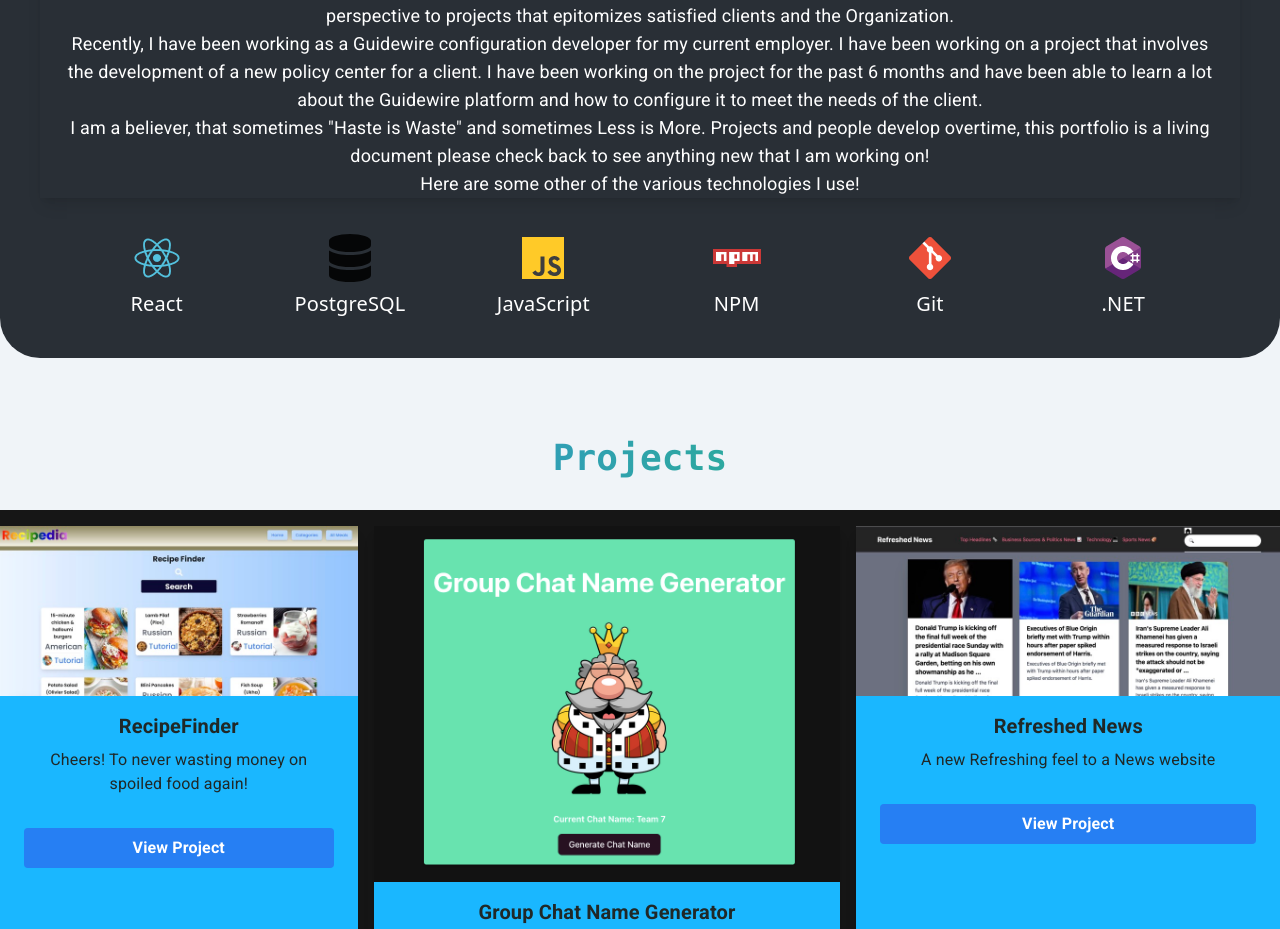
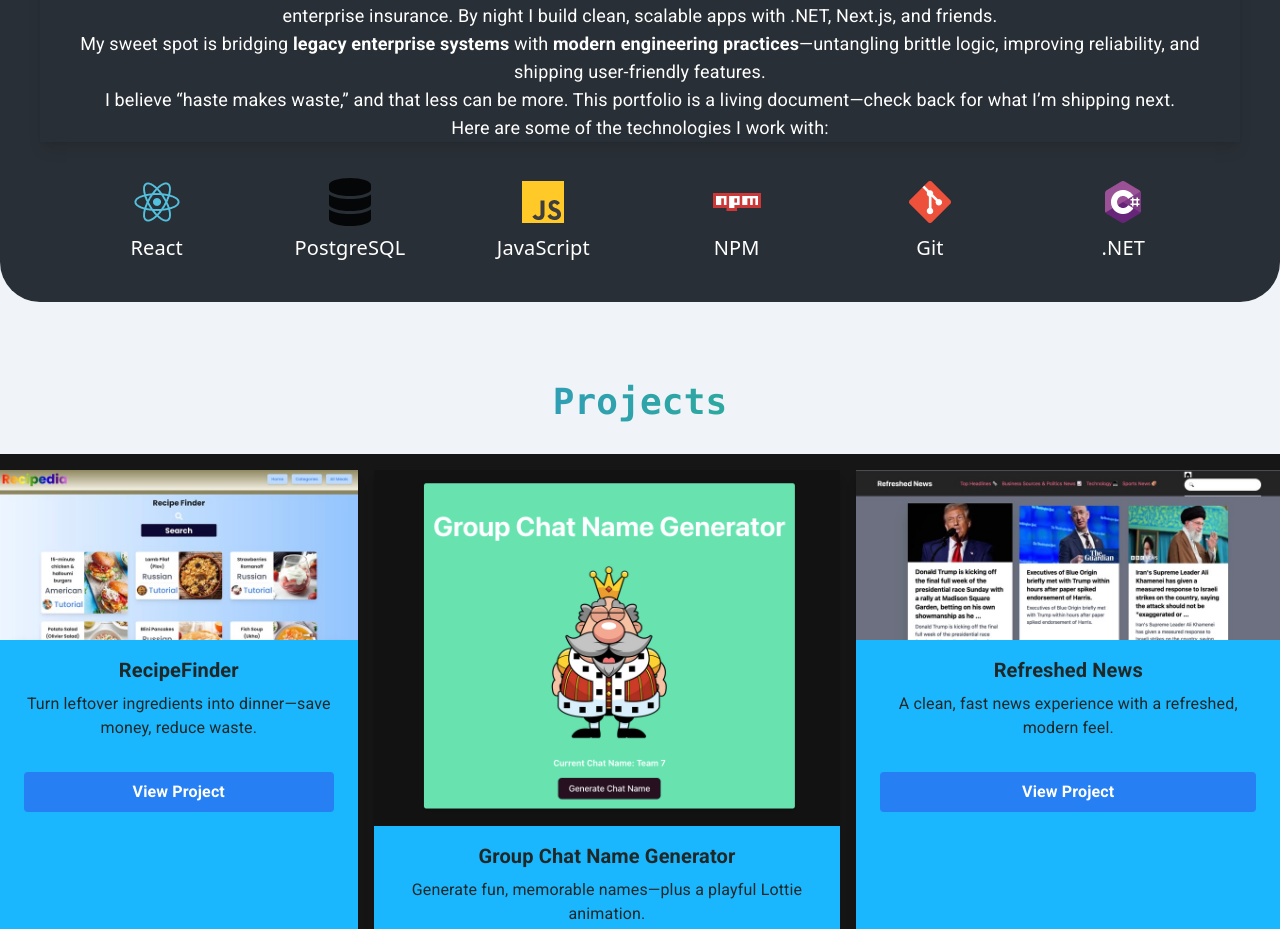
Before and after one commit to ECdub27/portfolio-site, a React (Vite) app: page / in a window 1280 px wide. Shown: the part 1563-2492 px from the top of the page. Built offline with nearby package versions, Linux system fonts and the light colour scheme.

Commit message:
Revise personal and project descriptions in Home.tsx
Updated personal description and project descriptions for clarity and engagement.

```diff
--- a/src/components/Home.tsx
+++ b/src/components/Home.tsx
@@ -32,7 +32,7 @@ const Home = () => (
           Elijah-Christian
         </div>
         <div className="text-white text-xl md:text-3xl lg:text-5xl font-normal font-['League Spartan']">
-          A Passionate Software Developer
+          Full-Stack Developer — enterprise roots, modern web focus
         </div>
       </div>
       <div className="order-1 md:order-2 mt-8 md:mt-0 lg:ml-16">
@@ -54,23 +54,26 @@ const Home = () => (
         {/* add like styled spans of name in a cool way */}
         <div className="flex-col mt-2 font-league-spartan text-xl text-white text-pretty leading-7 px-5 border-[#E0607E] shadow-lg h-auto ">
           <p className=" hover:focus text-lg ">
-            I am a Full-Stack Developer, from NY! I am just a tech geek, who has
-            some experience in the field of web development. I bring a
-            refreshing perspective to projects that epitomizes satisfied clients
-            and the Organization.
-            <br /> Recently, I have been working as a Guidewire configuration developer for my current employer. I have been working on a project that involves the development of a new policy center for a client. I have been working on the project for the past 6 months and have been able to learn a lot about the Guidewire platform and how to configure it to meet the needs of the client.
-            <br />I am a believer, that sometimes "Haste is Waste" and sometimes
-            Less is More. Projects and people develop overtime, this portfolio
-            is a living document please check back to see anything new that I am
-            working on!
+            I’m Elijah-Christian Wiegand, a Full-Stack Developer from New York.
+            By day I configure and extend Guidewire for complex policy workflows
+            in enterprise insurance. By night I build clean, scalable apps with
+            .NET, Next.js, and friends.
+            <br />
+            My sweet spot is bridging <strong>legacy enterprise systems</strong>{" "}
+            with <strong>modern engineering practices</strong>—untangling brittle
+            logic, improving reliability, and shipping user-friendly features.
+            <br />
+            I believe “haste makes waste,” and that less can be more. This
+            portfolio is a living document—check back for what I’m shipping next.
           </p>
           <p className=" hover:focus text-lg">
-            Here are some other of the various technologies I use!
+            Here are some of the technologies I work with:
           </p>
         </div>
         <Technologies />
       </div>
     </MainSection>
+
     <MainSection title="Projects" altBackground={true}>
       <div
         id="project-section"
@@ -78,25 +81,24 @@ const Home = () => (
       >
         <ProjectCard
           title="RecipeFinder"
-          description="Cheers! To never wasting money on spoiled food again!"
+          description="Turn leftover ingredients into dinner—save money, reduce waste."
           image={recipeFinder}
           link="https://recipedia-six.vercel.app/"
         />
         <ProjectCard
           title="Group Chat Name Generator"
-          description="Group Chat generator with a fun lottie file"
+          description="Generate fun, memorable names—plus a playful Lottie animation."
           image={groupChatGen}
           link="https://660f580d21f957209c188d87--groupchatnamegenerator.netlify.app/"
         />
         <ProjectCard
           title="Refreshed News"
-          description="A new Refreshing feel to a News website"
+          description="A clean, fast news experience with a refreshed, modern feel."
           image={refreshedNews}
           link="https://vite-refreshed-news.vercel.app/"
         />
       </div>
     </MainSection>
-
 
     <MainSection title=''>
       <ContactSection />
```
